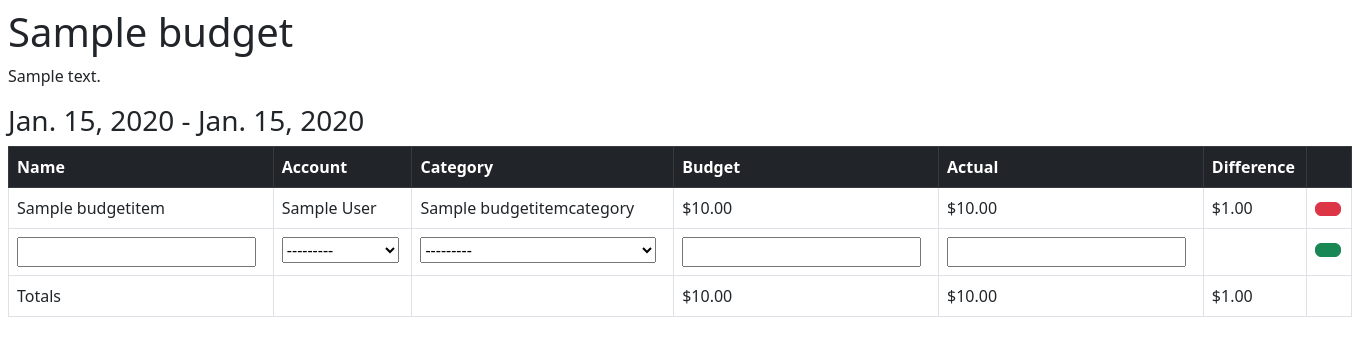
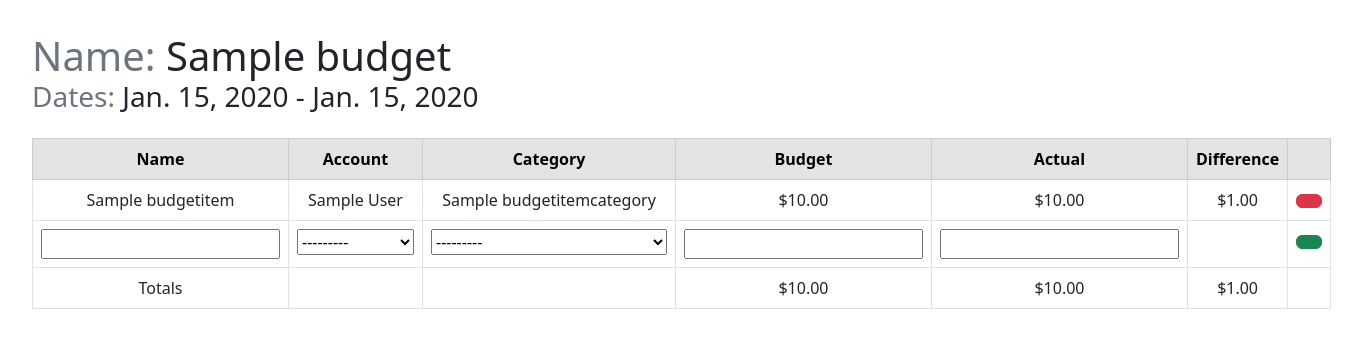
Before and after one commit to hagen-larsen-hl/FinancePlanner, a Django app: page /budgets/1/ in a window 1360 px wide. Shown: the part 56-412 px from the top of the page. Run offline with Django 3.2, Linux system fonts and the light colour scheme; a user stored in the database is signed in; tables that the repository leaves empty hold one stand-in row (values such as "Sample post"); some libraries are stand-ins or nearby versions.

Commit message:
style updates

```diff
--- a/budgets/templates/budgets/budget_detail.html
+++ b/budgets/templates/budgets/budget_detail.html
@@ -3,32 +3,33 @@
 {% block content %}
 
 <div class="justify-content-center m-2">
-    <h1>{{ budget.name }}</h1>
-    <p>{{ budget.description }}</p>
-    <h3>{{ budget.start_date }} - {{ budget.end_date }}</h3>
+    <div class="p-4">
+        <h1 class="text-muted inline">Name: </h1><h1 class="inline">{{ budget.name }}</h1><br/>
+        <h3 class="text-muted inline">Dates: </h3><h3 class="inline">{{ budget.start_date }} - {{ budget.end_date }}</h3>
 
-    <table class="table table-bordered">
-        <thead class="table-dark">
+
+        <table class="table table-bordered my-4">
+        <thead class="table-secondary">
             <tr>
-                <th scope="col">Name</th>
-                <th scope="col">Account</th>
-                <th scope="col">Category</th>
-                <th scope="col">Budget</th>
-                <th scope="col">Actual</th>
-                <th scope="col">Difference</th>
+                <th scope="col" class="text-align-center">Name</th>
+                <th scope="col" class="text-align-center">Account</th>
+                <th scope="col" class="text-align-center">Category</th>
+                <th scope="col" class="text-align-center">Budget</th>
+                <th scope="col" class="text-align-center">Actual</th>
+                <th scope="col" class="text-align-center">Difference</th>
                 <th scope="col"></th>
             </tr>
         </thead>
         <tbody>
             {% for item in budget_items %}
             <tr id="budget-item-{{ item.id }}-row">
-                <td id="budget-item-{{ item.id }}-name" class="text-align-right">{{ item.name }}</td>
-                <td id="budget-item-{{ item.id }}-account">{{ item.account_id }}</td>
-                <td id="budget-item-{{ item.id }}-category">{{ item.category_id }}</td>
-                <td id="budget-item-{{ item.id }}-budget-amount">${{  item.budget_amount }}</td>
-                <td id="budget-item-{{ item.id }}-actual-amount">${{ item.actual_amount }}</td>
-                <td id="budget-item-{{ item.id }}-delta">${{ item.delta }}</td>
-                <td id="delete-item-{{ item.id }}-button">
+                <td id="budget-item-{{ item.id }}-name" class="text-align-center">{{ item.name }}</td>
+                <td id="budget-item-{{ item.id }}-account" class="text-align-center">{{ item.account_id }}</td>
+                <td id="budget-item-{{ item.id }}-category" class="text-align-center">{{ item.category_id }}</td>
+                <td id="budget-item-{{ item.id }}-budget-amount" class="text-align-center">${{  item.budget_amount }}</td>
+                <td id="budget-item-{{ item.id }}-actual-amount" class="text-align-center">${{ item.actual_amount }}</td>
+                <td id="budget-item-{{ item.id }}-delta" class="text-align-center">${{ item.delta }}</td>
+                <td id="delete-item-{{ item.id }}-button" class="text-align-center">
                     <button type="button" class="btn btn-danger" onclick="deleteBudgetItem(`{{ item.id }}`)"><i class="fa-solid fa-trash"></i></button>
                 </td>
             </tr>
@@ -37,26 +38,27 @@
                 <form method="POST">
                     {% csrf_token %}
                     {% for field in add_item_form %}
-                        <td id="{{ field.id }}">{{ field }}</td>
+                        <td id="{{ field.id }}" class="text-align-center">{{ field }}</td>
                     {% endfor %}
                     <td></td>
-                    <td id="add-budget-delta"><button type="submit" class="btn btn-success"><i class="fa-solid fa-plus"></i></button></td>
+                    <td id="add-budget-delta" class="text-align-center"><button type="submit" class="btn btn-success"><i class="fa-solid fa-plus"></i></button></td>
 
                 </form>
             </tr>
         </tbody>
         <tfoot>
             <tr id="budget-totals-row">
-                <td>Totals</td>
-                <td></td>
-                <td></td>
-                <td>${{ budget.expected_amount }}</td>
-                <td>${{ budget.actual_amount }}</td>
-                <td>${{ budget.delta }}</td>
-                <td></td>
+                <td class="text-align-center">Totals</td>
+                <td class="text-align-center"></td>
+                <td class="text-align-center"></td>
+                <td class="text-align-center">${{ budget.expected_amount }}</td>
+                <td class="text-align-center">${{ budget.actual_amount }}</td>
+                <td class="text-align-center">${{ budget.delta }}</td>
+                <td class="text-align-center"></td>
             </tr>
         </tfoot>
     </table>
+    </div>
 
     {% load static %}
     <script src="{% static 'budgets/budgets.js' %}"></script>
--- a/static/stylesheet.css
+++ b/static/stylesheet.css
@@ -6,3 +6,19 @@
     cursor: pointer;
     background-color: aqua;
 }
+
+.text-align-right {
+    text-align: right;
+}
+
+.text-align-center {
+    text-align: center;
+}
+
+.text-align-left {
+    text-align: left;
+}
+
+.inline {
+    display: inline;
+}
```
